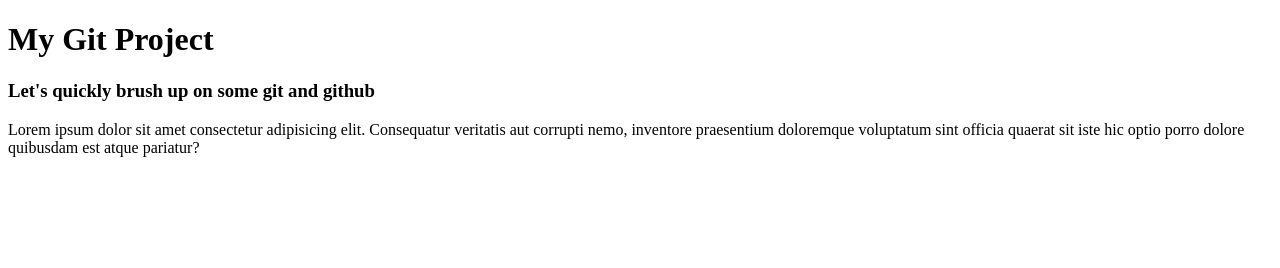
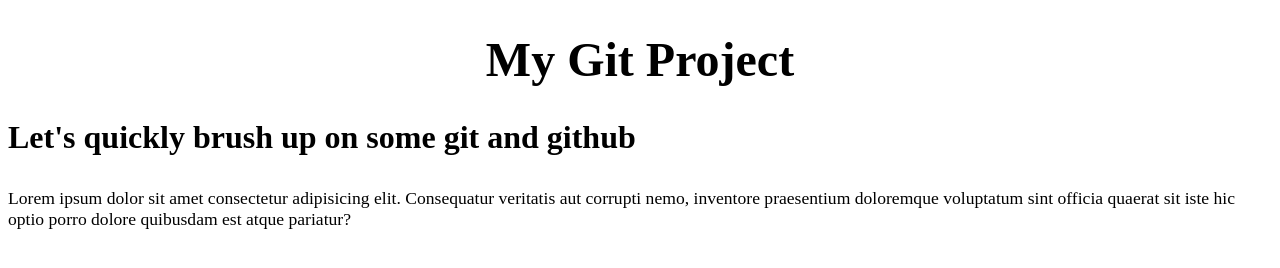
Before and after one commit to rllongstaff/my-git-project, a plain HTML site: page index.html in a window 1280 px wide. Drawn offline with Linux system fonts and the light colour scheme.

Commit message:
Added styles to index

```diff
--- a/index.html
+++ b/index.html
@@ -5,6 +5,11 @@
     <meta http-equiv="X-UA-Compatible" content="IE=edge">
     <meta name="viewport" content="width=device-width, initial-scale=1.0">
     <title>Document</title>
+    <style>
+        h1 { font-size: 3em; text-align: center; }
+        h3 { font-size: 2em; }
+        p { font-size: 1.1em; }
+    </style>
 </head>
 <body>
     <div>
```
